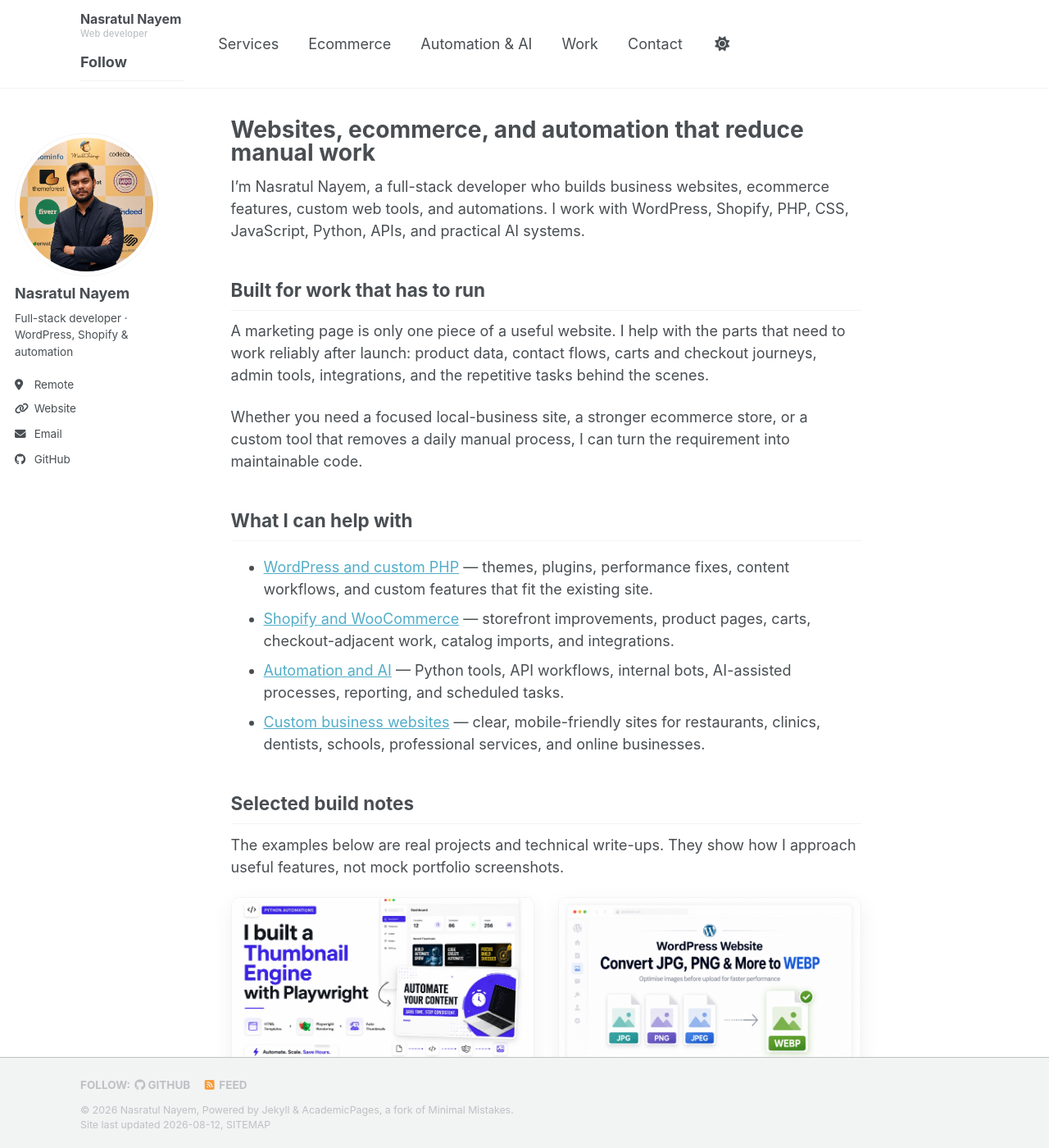
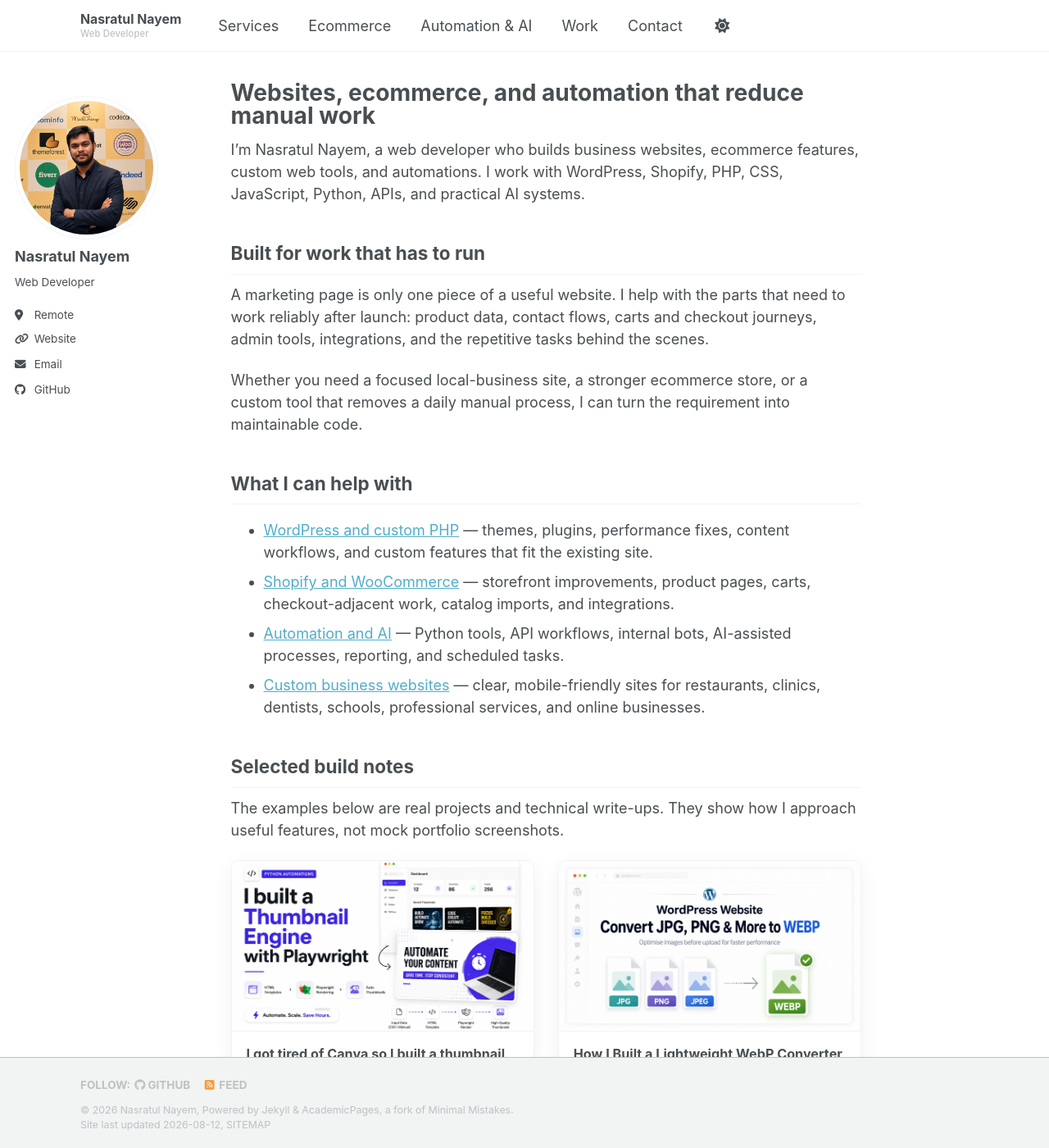
Before and after one commit to nasratulnayem/nasratulnayem.github.io, a Jekyll site: the page built from _pages/about.md, in a window 1280 px wide and 1400 px high. Shown: the whole window at 82% size. Built offline with Jekyll 4.4.1, drawn with Linux system fonts in a browser that asks for light colours; a style sheet for code colours, icons or effects is not loaded.

Commit message:
Fix desktop follow visibility and update role

```diff
--- a/_config.yml
+++ b/_config.yml
@@ -12,7 +12,7 @@
 title                    : "Nasratul Nayem"
 title_separator          : "-"
 name                     : &name "Nasratul Nayem"
-description              : &description "Full-stack developer for WordPress, Shopify, ecommerce, automation, and AI workflows."
+description              : &description "Web Developer for WordPress, Shopify, ecommerce, automation, and AI workflows."
 url                      : https://nasratulnayem.github.io # The base hostname & protocol for your site e.g. "https://[your GitHub username].github.io",
                                                            # or if you already have some other page hosted on Github then use "https://[your GitHub username].github.io/[Your Repo Name]"
 baseurl                  : "" # the subpath of your site, e.g. "/blog"
@@ -26,7 +26,7 @@
   avatar           : "profile.png"
   name             : "Nasratul Nayem"
   pronouns         : # example: "she/her"
-  bio              : "Full-stack developer · WordPress, Shopify & automation"
+  bio              : "Web Developer"
   location         : "Remote"
   employer         :
   uri              : "https://nasratulnayem.github.io"
--- a/_includes/masthead.html
+++ b/_includes/masthead.html
@@ -6,10 +6,10 @@
         <button><span class="navicon"></span></button>
         <ul class="visible-links">
           <li class="masthead__menu-item masthead__menu-item--lg persist {% if page.url == '/' or page.url == '/index.html' %}selected{% endif %}">
-            <a class="masthead__greeting-link" href="{{ base_path }}/" aria-label="Nasratul Nayem — Web developer">
+            <a class="masthead__greeting-link" href="{{ base_path }}/" aria-label="Nasratul Nayem — Web Developer">
               <span class="masthead__desktop-identity">
                 <span class="masthead__identity-name">Nasratul Nayem</span>
-                <span class="masthead__greeting-tag">Web developer</span>
+                <span class="masthead__greeting-tag">Web Developer</span>
               </span>
               <span class="masthead__mobile-profile">
                 {% if site.author.avatar contains "://" %}
--- a/_pages/about.md
+++ b/_pages/about.md
@@ -4,7 +4,7 @@
 author_profile: true
 ---
 
-I’m Nasratul Nayem, a full-stack developer who builds business websites, ecommerce features, custom web tools, and automations. I work with WordPress, Shopify, PHP, CSS, JavaScript, Python, APIs, and practical AI systems.
+I’m Nasratul Nayem, a web developer who builds business websites, ecommerce features, custom web tools, and automations. I work with WordPress, Shopify, PHP, CSS, JavaScript, Python, APIs, and practical AI systems.
 
 ## Built for work that has to run
 
--- a/assets/css/main.scss
+++ b/assets/css/main.scss
@@ -76,8 +76,11 @@
   gap: 0.08rem;
 }
 
-.masthead__mobile-profile,
-.masthead__mobile-follow {
+.masthead__mobile-profile {
+  display: none;
+}
+
+.greedy-nav .masthead__mobile-follow {
   display: none;
 }
 
```
